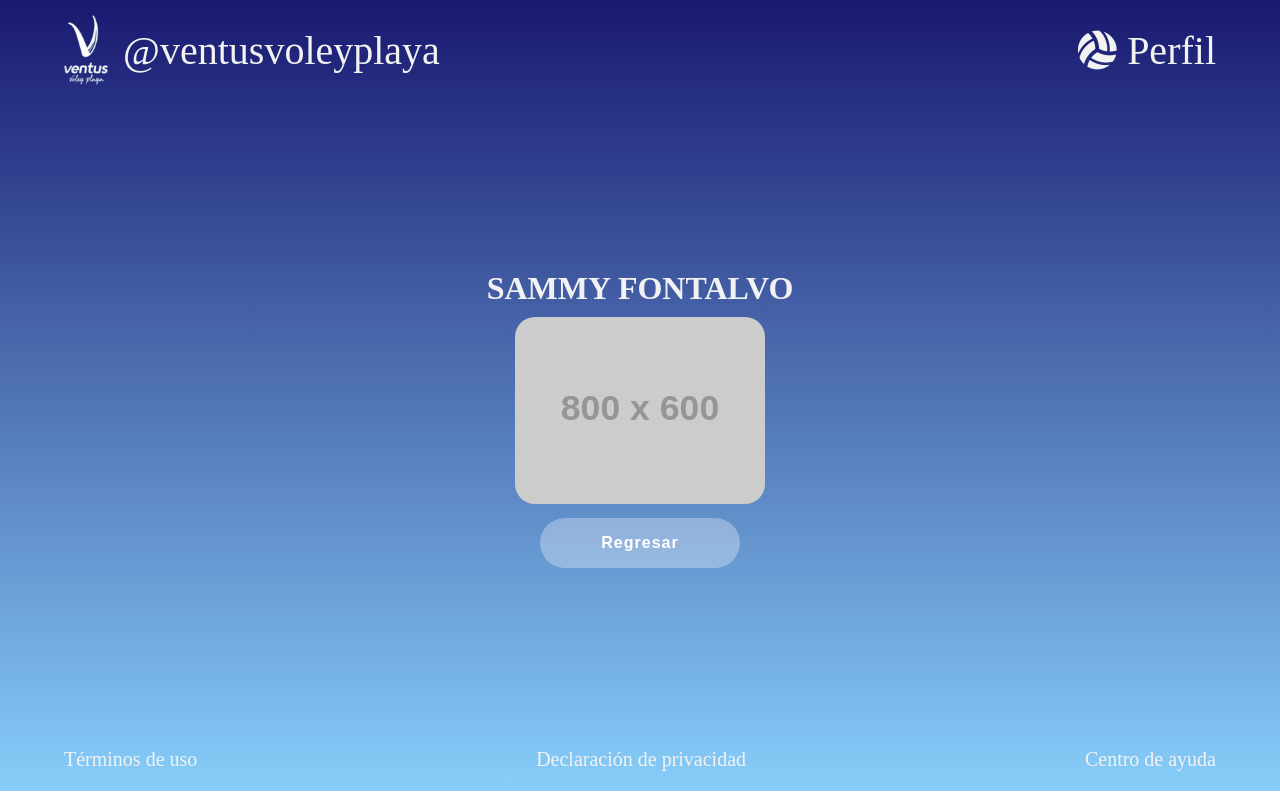
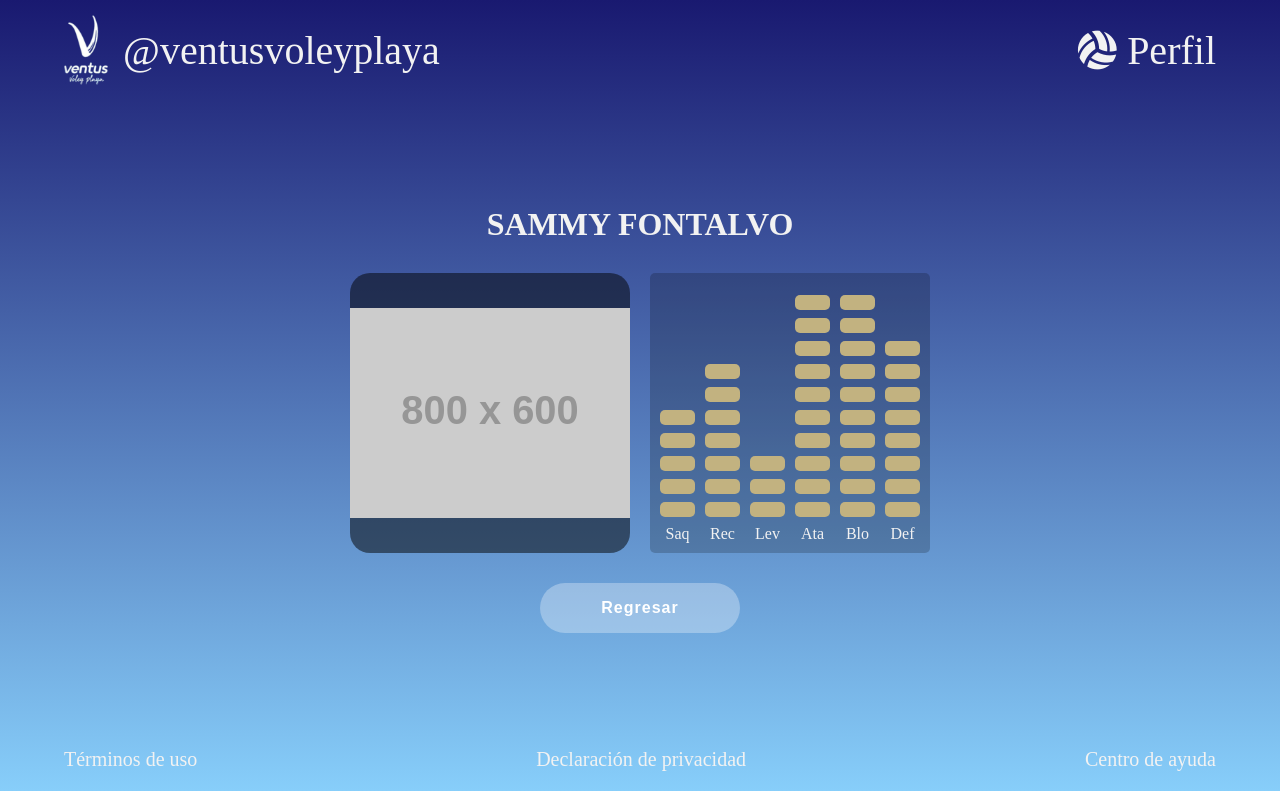
Before and after one commit to 2gmurillo/app-ventus, a React app: page /player/1 in a window 1280 px wide. Built offline with nearby package versions, Linux system fonts and the light colour scheme; a web font is replaced by a local one.

Commit message:
Primera configuración del Player

```diff
--- a/public/index.html
+++ b/public/index.html
@@ -11,6 +11,7 @@
       rel="stylesheet"
       href="https://cdnjs.cloudflare.com/ajax/libs/font-awesome/5.13.0/css/all.min.css"
     /> -->
+    <link rel="shortcut icon" href="../src/assets/static/ventus.png" />
     <title>Ventus</title>
   </head>
   <body>
--- a/src/assets/styles/Media.scss
+++ b/src/assets/styles/Media.scss
@@ -18,6 +18,18 @@
   .header__logo--p::after {
     content: 'voleyplaya';
   }
+  .player {
+    .player__details {
+      margin: 20px 0;
+      grid-template-rows: auto;
+      grid-template-columns: auto auto;
+      grid-template-areas: 'player__image player__skills';
+      .player__image,
+      .player__skills {
+        margin: auto 10px;
+      }
+    }
+  }
 }
 @media (min-width: 680px) {
   .footer {
--- a/src/assets/styles/components/NotFound.scss
+++ b/src/assets/styles/components/NotFound.scss
@@ -1,6 +1,6 @@
 .notFound {
   grid-area: main;
-  height: calc(100vh - 152px);
+  min-height: calc(100vh - 152px);
   @include center-row;
   text-align: center;
 }
--- a/src/assets/styles/components/Player.scss
+++ b/src/assets/styles/components/Player.scss
@@ -1,15 +1,57 @@
 .player {
   grid-area: main;
-  height: calc(100vh - 152px);
+  min-height: calc(100vh - 152px);
   @include center-col;
 }
 .player {
   h1 {
     margin-bottom: 10px;
   }
-  img {
-    width: 250px;
-    border-radius: 20px;
+  .player__details {
+    display: grid;
+    grid-template-rows: auto auto;
+    grid-template-columns: auto;
+    grid-template-areas:
+      'player__image'
+      'player__skills';
+    .player__image {
+      grid-area: player__image;
+      background-color: rgba($color: #000000, $alpha: 0.5);
+      width: 280px;
+      height: 280px;
+      border-radius: 20px;
+      overflow: hidden;
+      @include center-col;
+      img {
+        width: 100%;
+        object-fit: cover;
+      }
+    }
+    .player__skills {
+      grid-area: player__skills;
+      box-sizing: border-box;
+      background-color: rgba($color: #000000, $alpha: 0.2);
+      border-radius: 5px;
+      width: 280px;
+      height: 280px;
+      padding: 10px;
+      display: flex;
+      justify-content: space-between;
+      text-align: center;
+      margin: 20px 0 10px;
+      .player__skills--attibute {
+        display: flex;
+        flex-direction: column-reverse;
+        span {
+          display: block;
+          background-color: #c2b280;
+          border-radius: 5px;
+          width: 35px;
+          height: 15px;
+          margin-bottom: 8px;
+        }
+      }
+    }
   }
   .button {
     width: 200px;
--- a/src/containers/Player.jsx
+++ b/src/containers/Player.jsx
@@ -11,11 +11,64 @@ const Player = (props) => {
     props.getPlayerSource(id);
   }, []);
 
+  var saque = [];
+  for (let index = 0; index < playing.saque; index++) {
+    saque.push(<span key={index} />);
+  }
+  var rece = [];
+  for (let index = 0; index < playing.rece; index++) {
+    rece.push(<span key={index} />);
+  }
+  var levante = [];
+  for (let index = 0; index < playing.levante; index++) {
+    levante.push(<span key={index} />);
+  }
+  var ataque = [];
+  for (let index = 0; index < playing.ataque; index++) {
+    ataque.push(<span key={index} />);
+  }
+  var bloque = [];
+  for (let index = 0; index < playing.bloque; index++) {
+    bloque.push(<span key={index} />);
+  }
+  var defensa = [];
+  for (let index = 0; index < playing.defensa; index++) {
+    defensa.push(<span key={index} />);
+  }
+
   return hasPlaying ? (
     <div className='player'>
       <h1 className='player__name'>{playing.name.toUpperCase()}</h1>
-      <div className='player__image'>
-        <img src={playing.cover} alt='' />
+      <div className='player__details'>
+        <div className='player__image'>
+          <img src={playing.cover} alt='' />
+        </div>
+        <div className='player__skills'>
+          <div id='saque' className='player__skills--attibute'>
+            <p>Saq</p>
+            {saque}
+          </div>
+          <div id='rece' className='player__skills--attibute'>
+            <p>Rec</p>
+            {rece}
+          </div>
+          <div id='levante' className='player__skills--attibute'>
+            <p>Lev</p>
+            {levante}
+          </div>
+          <div id='ataque' className='player__skills--attibute'>
+            <p>Ata</p>
+            {ataque}
+          </div>
+          <div id='bloque' className='player__skills--attibute'>
+            <p>Blo</p>
+            {bloque}
+          </div>
+          <div id='defensa' className='player__skills--attibute'>
+            <p>Def</p>
+            {defensa}
+          </div>
+        </div>
       </div>
       <button
         className='button'
--- a/src/index.js
+++ b/src/index.js
@@ -17,6 +17,12 @@ const initialState = {
       position: 'Defensa',
       height: 1.61,
       cover: 'http://dummyimage.com/800x600.png/001f3f/ffffff',
+      saque: 5,
+      rece: 7,
+      levante: 3,
+      ataque: 10,
+      bloque: 10,
+      defensa: 8,
     },
     {
       id: 2,
@@ -24,6 +30,12 @@ const initialState = {
       position: 'Defensa',
       height: 1.75,
       cover: 'http://dummyimage.com/800x600.png/0074D9/ffffff',
+      saque: 5,
+      rece: 7,
+      levante: 3,
+      ataque: 10,
+      bloque: 10,
+      defensa: 8,
     },
     {
       id: 3,
@@ -31,6 +43,12 @@ const initialState = {
       position: 'Bloque',
       height: 1.98,
       cover: 'http://dummyimage.com/800x600.png/7FDBFF/ffffff',
+      saque: 5,
+      rece: 7,
+      levante: 3,
+      ataque: 10,
+      bloque: 10,
+      defensa: 8,
     },
     {
       id: 4,
@@ -38,6 +56,12 @@ const initialState = {
       position: 'Defensa',
       height: 1.81,
       cover: 'http://dummyimage.com/800x600.png/39CCCC/ffffff',
+      saque: 5,
+      rece: 7,
+      levante: 3,
+      ataque: 10,
+      bloque: 10,
+      defensa: 8,
     },
     {
       id: 5,
@@ -45,6 +69,12 @@ const initialState = {
       position: 'Bloque',
       height: 1.84,
       cover: 'http://dummyimage.com/800x600.png/3D9970/ffffff',
+      saque: 5,
+      rece: 7,
+      levante: 3,
+      ataque: 10,
+      bloque: 10,
+      defensa: 8,
     },
     {
       id: 6,
@@ -52,6 +82,12 @@ const initialState = {
       position: 'Bloque',
       height: 1.88,
       cover: 'http://dummyimage.com/800x600.png/2ECC40/ffffff',
+      saque: 5,
+      rece: 7,
+      levante: 3,
+      ataque: 10,
+      bloque: 10,
+      defensa: 8,
     },
     {
       id: 7,
@@ -59,6 +95,12 @@ const initialState = {
       position: 'Defensa',
       height: 1.82,
       cover: 'http://dummyimage.com/800x600.png/01FF70/ffffff',
+      saque: 5,
+      rece: 7,
+      levante: 3,
+      ataque: 10,
+      bloque: 10,
+      defensa: 8,
     },
     {
       id: 8,
@@ -66,6 +108,12 @@ const initialState = {
       position: 'Bloque',
       height: 1.85,
       cover: 'http://dummyimage.com/800x600.png/FFDC00/ffffff',
+      saque: 5,
+      rece: 7,
+      levante: 3,
+      ataque: 10,
+      bloque: 10,
+      defensa: 8,
     },
     {
       id: 9,
@@ -73,6 +121,12 @@ const initialState = {
       position: 'Defensa',
       height: 1.8,
       cover: 'http://dummyimage.com/800x600.png/FF851B/ffffff',
+      saque: 5,
+      rece: 7,
+      levante: 3,
+      ataque: 10,
+      bloque: 10,
+      defensa: 8,
     },
   ],
   male: [
@@ -82,6 +136,12 @@ const initialState = {
       position: 'Bloque',
       height: 1.82,
       cover: 'http://dummyimage.com/800x600.png/FF4136/ffffff',
+      saque: 5,
+      rece: 7,
+      levante: 3,
+      ataque: 10,
+      bloque: 10,
+      defensa: 8,
     },
     {
       id: 11,
@@ -89,6 +149,12 @@ const initialState = {
       position: 'Defensa',
       height: 1.83,
       cover: 'http://dummyimage.com/800x600.png/85144B/ffffff',
+      saque: 5,
+      rece: 7,
+      levante: 3,
+      ataque: 10,
+      bloque: 10,
+      defensa: 8,
     },
     {
       id: 12,
@@ -96,6 +162,12 @@ const initialState = {
       position: 'Bloque',
       height: 2.0,
       cover: 'http://dummyimage.com/800x600.png/F012BE/ffffff',
+      saque: 5,
+      rece: 7,
+      levante: 3,
+      ataque: 10,
+      bloque: 10,
+      defensa: 8,
     },
     {
       id: 13,
@@ -103,6 +175,12 @@ const initialState = {
       position: 'Defensa',
       height: 1.83,
       cover: 'http://dummyimage.com/800x600.png/B10DC9/ffffff',
+      saque: 5,
+      rece: 7,
+      levante: 3,
+      ataque: 10,
+      bloque: 10,
+      defensa: 8,
     },
     {
       id: 14,
@@ -110,6 +188,12 @@ const initialState = {
       position: 'Bloque',
       height: 2.01,
       cover: 'http://dummyimage.com/800x600.png/111111/ffffff',
+      saque: 5,
+      rece: 7,
+      levante: 3,
+      ataque: 10,
+      bloque: 10,
+      defensa: 8,
     },
     {
       id: 15,
@@ -117,6 +201,12 @@ const initialState = {
       position: 'Bloque',
       height: 2.0,
       cover: 'http://dummyimage.com/800x600.png/AAAAAA/ffffff',
+      saque: 5,
+      rece: 7,
+      levante: 3,
+      ataque: 10,
+      bloque: 10,
+      defensa: 8,
     },
     {
       id: 16,
@@ -124,6 +214,12 @@ const initialState = {
       position: 'Defensa',
       height: 1.92,
       cover: 'http://dummyimage.com/800x600.png/DDDDDD/ffffff',
+      saque: 5,
+      rece: 7,
+      levante: 3,
+      ataque: 10,
+      bloque: 10,
+      defensa: 8,
     },
     {
       id: 17,
@@ -131,6 +227,12 @@ const initialState = {
       position: 'Bloque',
       height: 2.05,
       cover: 'http://dummyimage.com/800x600.png/789ABC/ffffff',
+      saque: 5,
+      rece: 7,
+      levante: 3,
+      ataque: 10,
+      bloque: 10,
+      defensa: 8,
     },
     {
       id: 18,
@@ -138,6 +240,12 @@ const initialState = {
       position: 'Defensa',
       height: 1.87,
       cover: 'http://dummyimage.com/800x600.png/CBA987/ffffff',
+      saque: 5,
+      rece: 7,
+      levante: 3,
+      ataque: 10,
+      bloque: 10,
+      defensa: 8,
     },
   ],
 };
```
